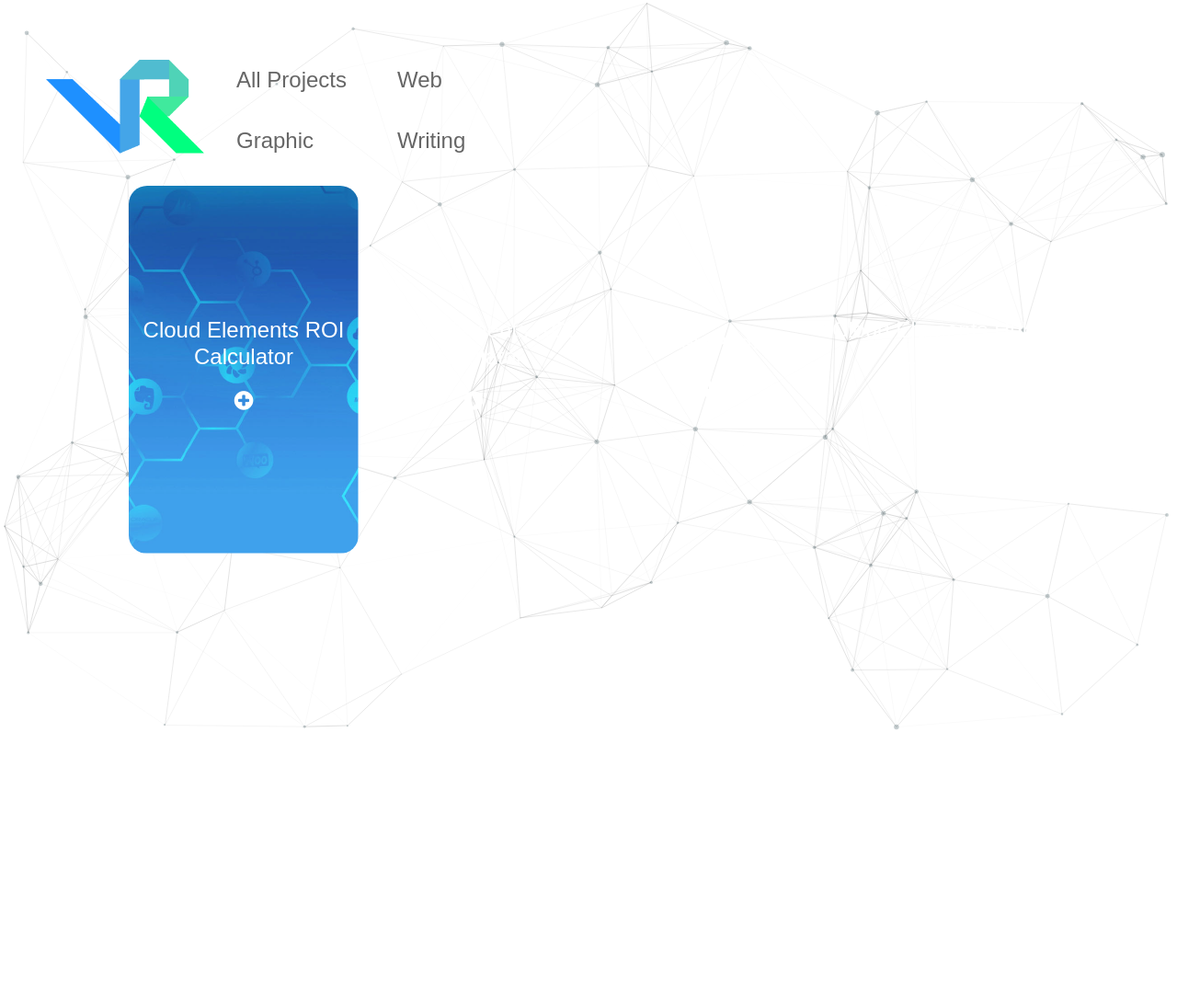
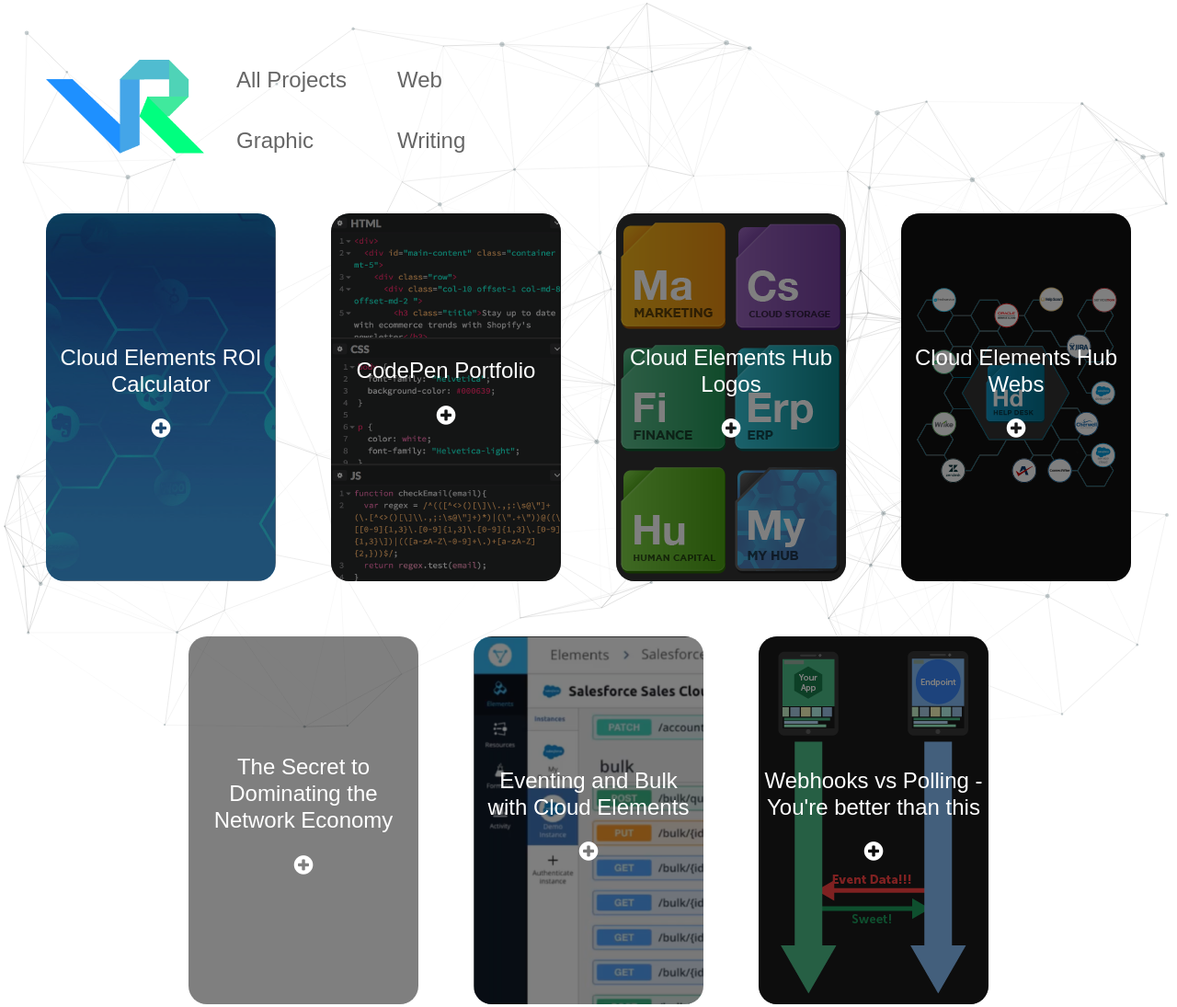
Before and after one commit to V-Ravishankar23/portfolio-new, a plain HTML site: page index.html in a window 1280 px wide. Shown: the whole page at 92% size. Before the commit the page ends 800 px from the top, so only its background shows below. Drawn offline with Linux system fonts and the light colour scheme; animation ran at ten frames a second.

Commit message:
Added tiles, background images

```diff
--- a/css/my.css
+++ b/css/my.css
@@ -106,9 +106,28 @@ p.link {
   max-width: 250px;
   height: 400px;
   max-height: 400px;
+  border-radius: 20px;
+  color: white;
+  margin: 30px;
+  display: none;
+}
+
+.portfolio-tile-cover {
+  width: 90vw;
+  max-width: 250px;
+  height: 400px;
+  max-height: 400px;
   padding: 5px;
   border-radius: 20px;
   color: white;
+  background-color: rgba(0,0,0,0.5);
+  -webkit-transition: opacity 0.3s;
+  -moz-transition: opacity 0.3s;
+  transition: opacity 0.3s;
+}
+
+.portfolio-tile-cover:hover {
+  opacity: 0;
 }
 
 a:hover {
--- a/index.html
+++ b/index.html
@@ -58,25 +58,19 @@
           </div>
         </div>
         <div id="portfolio-box" class="d-flex flex-wrap justify-content-center">
-          <a href="#">
-            <div id="roi-calc" class="portfolio-tile text-center d-flex flex-column align-items-center justify-content-center" style="background: url('img/roi-calc-bg.png') no-repeat center center local;">
-              <div class="portfolio-tile-cover">
-                <h4 class="tile-title">Cloud Elements ROI Calculator</h4>
-                <h4 class="tile-plus"><i class="fa fa-plus-circle" aria-hidden="true"></i></h4>
+          <script id="portfolio-tile" type="text/x-handlebars-template">
+
+              <div id={{id}} class="portfolio-tile text-center d-flex flex-column align-items-center justify-content-center" style="background: url('{{mainImg}}') no-repeat center center local;">
+                <a href="{{link}}">
+                  <div class="portfolio-tile-cover d-flex align-items-center justify-content-center">
+                    <div class="tile-text-wrapper">
+                      <h4 class="tile-title">{{title}}</h4>
+                      <h4 class="tile-plus"><i class="fa fa-plus-circle" aria-hidden="true"></i></h4>
+                    </div>
+                  </div>
+                </a>
               </div>
-            </div>
-          </a>
 
-
-          <script id="portfolio-tile" type="text/x-handlebars-template">
-            <a href="'{{link}}'">
-              <div id={{id}} class="portfolio-tile text-center d-flex flex-column align-items-center justify-content-center" style="background: url('{{mainImg}}') no-repeat center center local;">
-                <div class="portfolio-tile-cover">
-                  <h4 class="tile-title">{{title}}</h4>
-                  <h4 class="tile-plus"><i class="fa fa-plus-circle" aria-hidden="true"></i></h4>
-                </div>
-              </div>
-            </a>
           </script>
         </div>
 
--- a/js/my.js
+++ b/js/my.js
@@ -28,3 +28,7 @@ function populatePortfolioAll(portfolio, template){
   populatePortfolio(portfolio, 'graphic', template);
   populatePortfolio(portfolio, 'writing', template);
 }
+
+function clearPortfolio(){
+  $("#portfolio-box").html("");
+}
--- a/js/portfolioList.js
+++ b/js/portfolioList.js
@@ -3,7 +3,7 @@ var portfolio = [
     id: "roi-calc",
     title: "Cloud Elements ROI Calculator",
     type: "web",
-    mainImg: "",
+    mainImg: "./img/roi-calc-bg.png",
     link:"portfolioPages/ce-roi-calculator.html",
     description: "The Cloud Elements ROI Calculator is used to estimate the time a company could save by building API integrations with Cloud Elements. Originally, the ROI Calculator was just a spreadsheet, with no styling, and only the Cloud Elements sales team knew how to navigate it. My challenge was to convert the existing spreadsheet into a web app with a user friendly interface that prospects could play with, without the guidance of a sales rep.",
     images:[],
@@ -14,7 +14,7 @@ var portfolio = [
     id: "codepen",
     title: "CodePen Portfolio",
     type: "web",
-    mainImg: "",
+    mainImg: "./img/codepen-bg.png",
     link:"portfolioPages/codepen.html",
     description: "My CodePen account contains all my work from the FreeCodeCamp Front End Development class as well as other miscellaneous projects",
     images:[],
@@ -25,9 +25,53 @@ var portfolio = [
     id: "hub-logos",
     title: "Cloud Elements Hub Logos",
     type: "graphic",
-    mainImg: "",
+    mainImg: "./img/hub-logos-bg.png",
     link:"portfolioPages/hub-logos.html",
     description: "In 2017, Cloud Elements rebranded. As part of the effort, I took over rebranding the logos for all of the Cloud Elements API Hubs",
+    images:[],
+    externalLink: "",
+    externalLinkTitle: ""
+  },
+  {
+    id: "hub-webs",
+    title: "Cloud Elements Hub Webs",
+    type: "graphic",
+    mainImg: "./img/hub-webs-bg.png",
+    link:"portfolioPages/hub-webs.html",
+    description: "I created the hub web graphics for Cloud Elements as replacements for existing graphics on the Cloud Elements website. The webs represent the categories of apps which Cloud Elements connects to and incorporates the Cloud Elements \"Chemistry\" theme using the hexagon pattern.",
+    images:[],
+    externalLink: "",
+    externalLinkTitle: ""
+  },
+  {
+    id: "the-secret-to-dominating-the-network-economy",
+    title: "The Secret to Dominating the Network Economy",
+    type: "writing",
+    mainImg: "",
+    link:"https://dzone.com/articles/the-secret-to-dominating-the-network-economy",
+    description: "",
+    images:[],
+    externalLink: "",
+    externalLinkTitle: ""
+  },
+  {
+    id: "eventing-and-bulk-with-cloud-elements",
+    title: "Eventing and Bulk with Cloud Elements",
+    type: "writing",
+    mainImg: "./img/eventing-and-bulk-bg.png",
+    link:"https://dzone.com/articles/eventing-and-bulk-with-cloud-elements",
+    description: "",
+    images:[],
+    externalLink: "",
+    externalLinkTitle: ""
+  },
+  {
+    id: "webhooks-vs-polling-youre-better-than-this",
+    title: "Webhooks vs Polling - You're better than this",
+    type: "writing",
+    mainImg: "./img/webhooks-vs-polling-bg.png",
+    link:"https://dzone.com/articles/webhooks-vs-polling-youre-better-than-this-1",
+    description: "",
     images:[],
     externalLink: "",
     externalLinkTitle: ""
```
Also changed, not shown: img/codepen-bg.png (added), img/eventing-and-bulk-bg.png (added), img/hub-logos-bg.png (added), img/hub-webs-bg.png (added), img/webhooks-vs-polling-bg.png (added), 1 other file.
